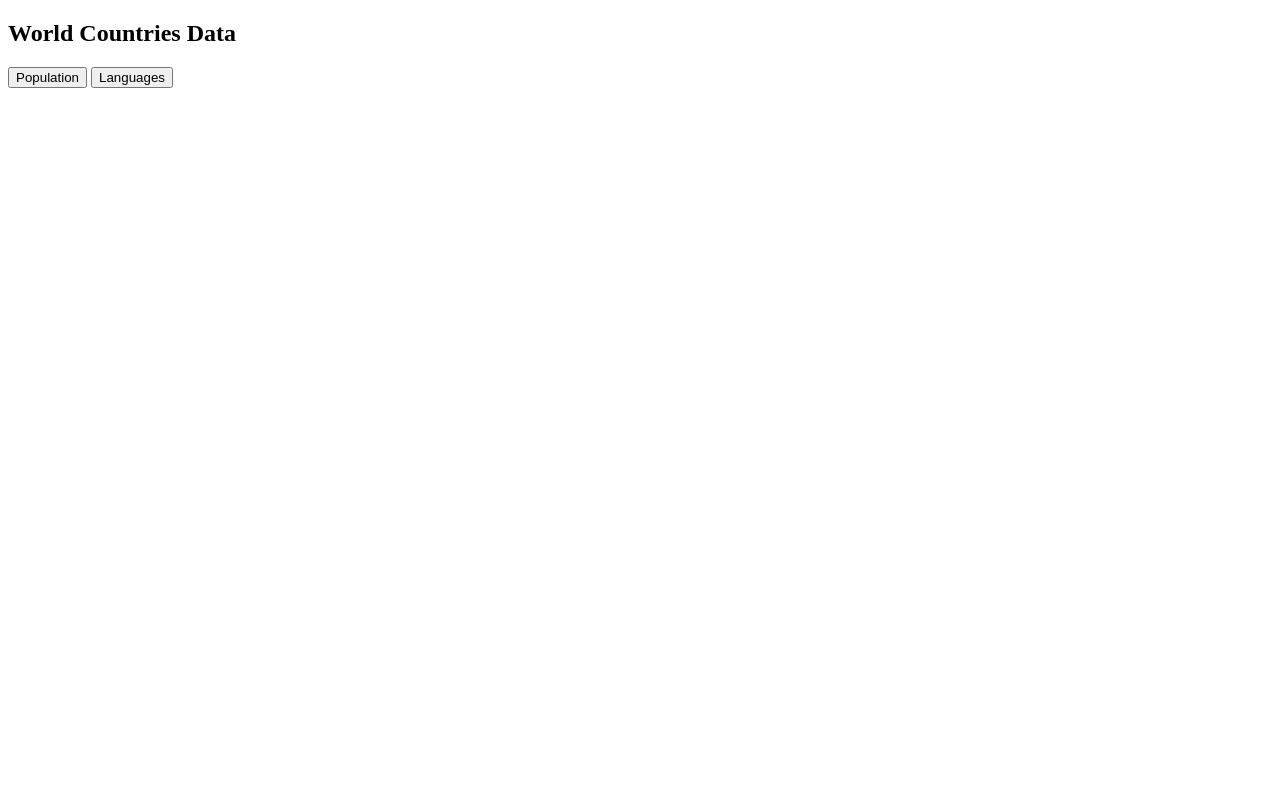
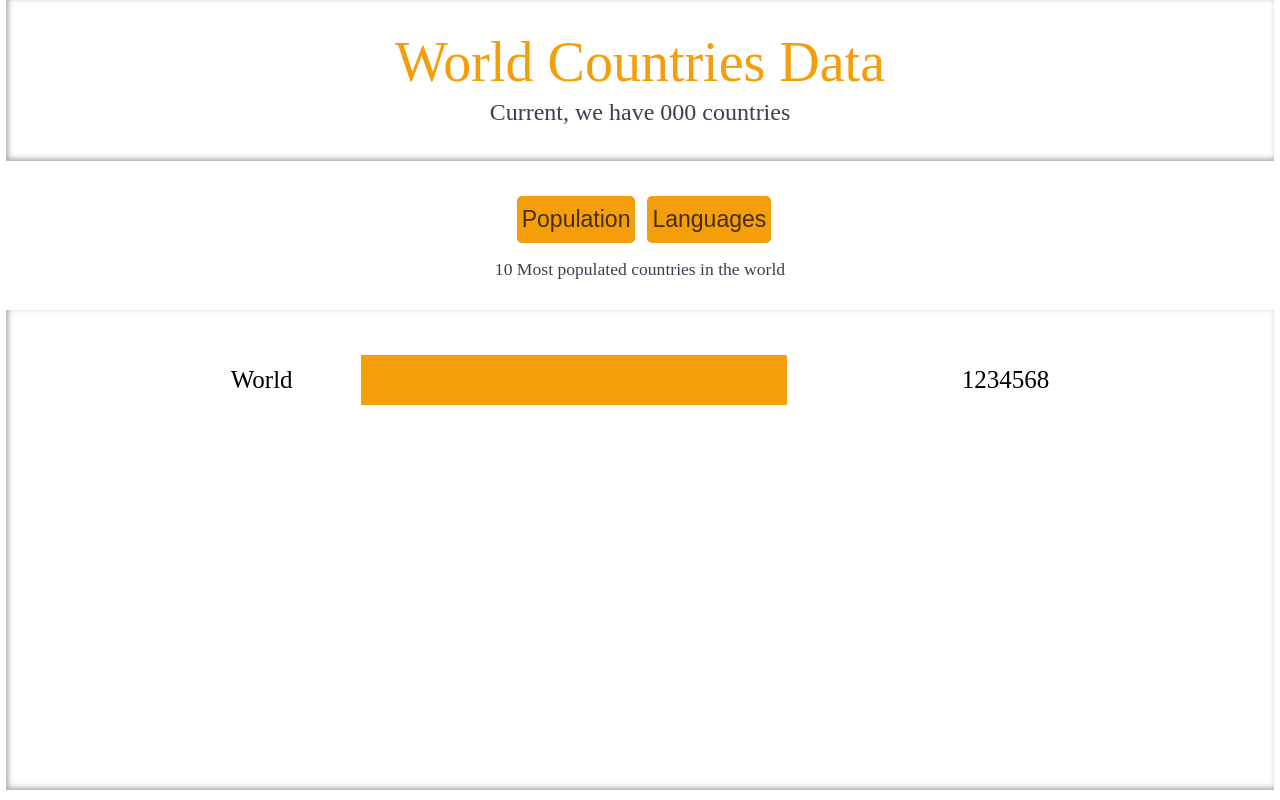
Before and after one commit to Tituz175/World-Countries-Data, a plain HTML site: page index.html in a window 1280 px wide. Drawn offline with Linux system fonts and the light colour scheme.

Commit message:
page format done.

```diff
--- a/index.css
+++ b/index.css
@@ -0,0 +1,60 @@
+body{
+    font-family: Montserrat;
+    margin: 0px;
+    padding: 0px;
+}
+#countries{
+    text-align: center;
+    padding-bottom: 5px;
+    box-shadow: inset 2px -2px 5px 0.5px rgba(77, 73, 73, 0.452);
+    box-sizing: border-box;
+    width: 99%;
+    margin: 0px auto;
+}
+#countries h1{
+    font-size: 3.5rem;
+    font-weight: 500;
+    margin: 0px auto 5px;
+    padding-top: 30px;
+    color: #f59e0b;
+}
+#countries p{
+    font-size: 1.5rem;
+    margin: 2px auto 30px;
+    color: #374151;
+
+}
+main{
+    text-align: center;
+}
+.wrapper{
+    margin-top: 35px;
+}
+button{
+    min-width: 7%;
+    border: 0px;
+    font-size: 23px;
+    padding: 10px 5px;
+    text-align: center;
+    box-sizing: border-box;
+    color: rgba(0, 0, 0, 0.712);
+    background-color: #f59e0b;
+    border-radius: 5px;
+    margin-left: 8px;
+}
+.graph-title{
+    font-size: 1.1rem;
+    font-weight: 400;
+    margin: 2px auto 30px;
+    color: #374151;
+}
+.graphs{
+    box-shadow: inset 2px -2px 5px 0.5px rgba(77, 73, 73, 0.452);
+    width: 99%;
+    height: 60vh;
+    margin: 0px auto;
+}
+#stat{
+    max-width: 70%;
+    margin: 0px auto;
+}
--- a/index.html
+++ b/index.html
@@ -11,20 +11,27 @@
 
 <body>
     <header id="countries">
-        <h2>World Countries Data</h2>
-        <p class="subtitle"></p>
-        <p class="feedback"></p>
+        <h1>World Countries Data</h1>
+        <p class="subtitle">Current, we have 000 countries</p>
     </header>
     <main>
-
         <div class="wrapper">
             <div class="graph-buttons">
                 <button class="population">Population</button>
                 <button class="languages">Languages</button>
+                <p class="feedback"></p>
             </div>
-            <h4 class="graph-title"></h4>
+            <h4 class="graph-title">10 Most populated countries in the world</h4>
             <div class="graphs">
-                <div class="graph-wrapper" id="stat"></div>
+                <div class="graph-wrapper" id="stat" style="padding: 25px 0px; box-sizing: border-box;font-size: 25px; font-weight: 300;">
+                    <div style="display: flex; margin: 20px auto; border: 0px solid red; align-items: center; justify-content: space-around;">
+                        <div style="font-size: 25px;">World</div>
+                        <div style="width: 60%; border: 0px solid green;">
+                            <div style="height: 50px; width: 80%; background-color: #f59e0b;"></div>
+                        </div>
+                        <div>1234568</div>
+                    </div>
+                </div>
             </div>
         </div>
     </main>
```
